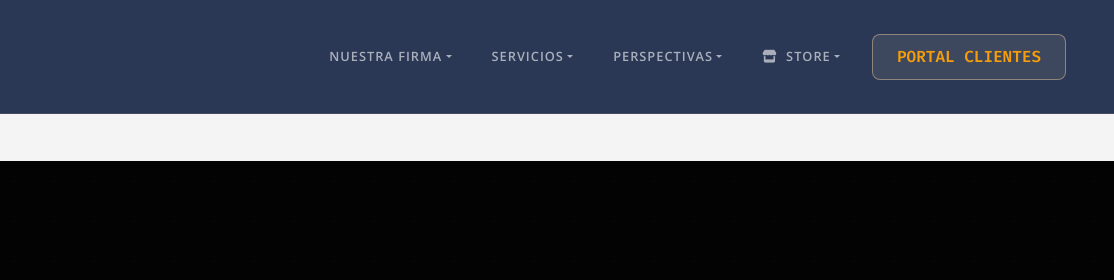
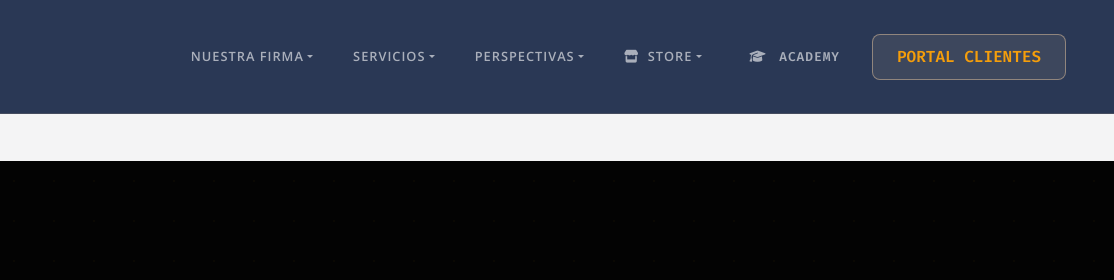
Before and after one commit to Miguel-Audit-IT/inaus-web, a plain HTML site: page index.html in a window 1280 px wide. Shown: the top 280 px of the page, 166-1280 px from the left. Drawn offline with nearby package versions, Linux system fonts and the light colour scheme.

Commit message:
Añadiendo enlace directo a la Academia

```diff
--- a/index.html
+++ b/index.html
@@ -171,6 +171,10 @@
                                 </div>
                             </div>
                         </div>
+                    </li>
+
+                    <li class="nav-item d-flex align-items-center ms-lg-2">
+                        <a class="nav-link font-code text-white" href="academia.html"><i class="fa-solid fa-graduation-cap text-gold me-1"></i> ACADEMY</a>
                     </li>
 
                     <li class="nav-item ms-lg-4 mt-3 mt-lg-0">
```
